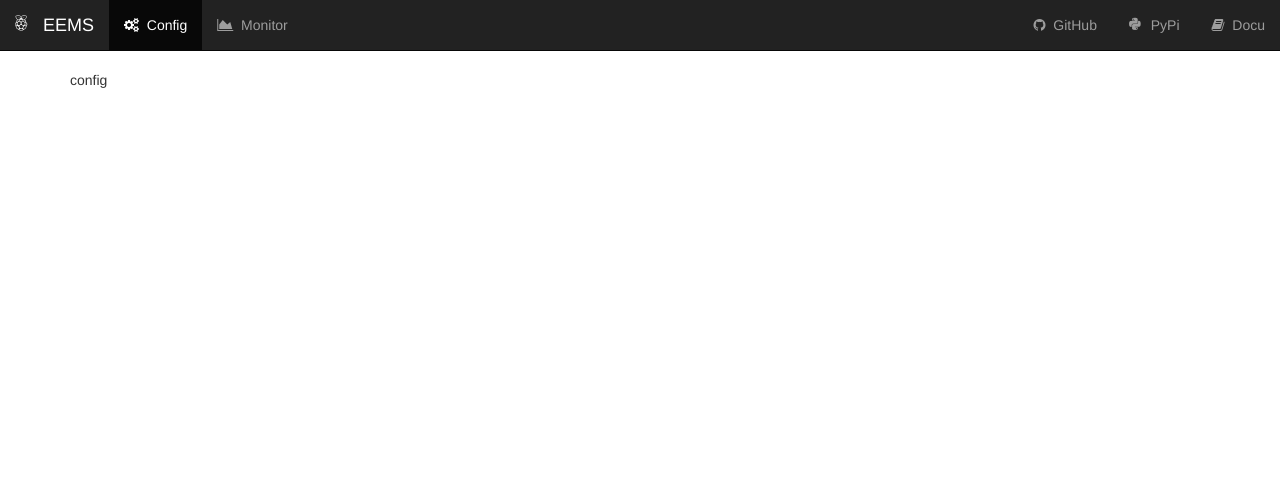
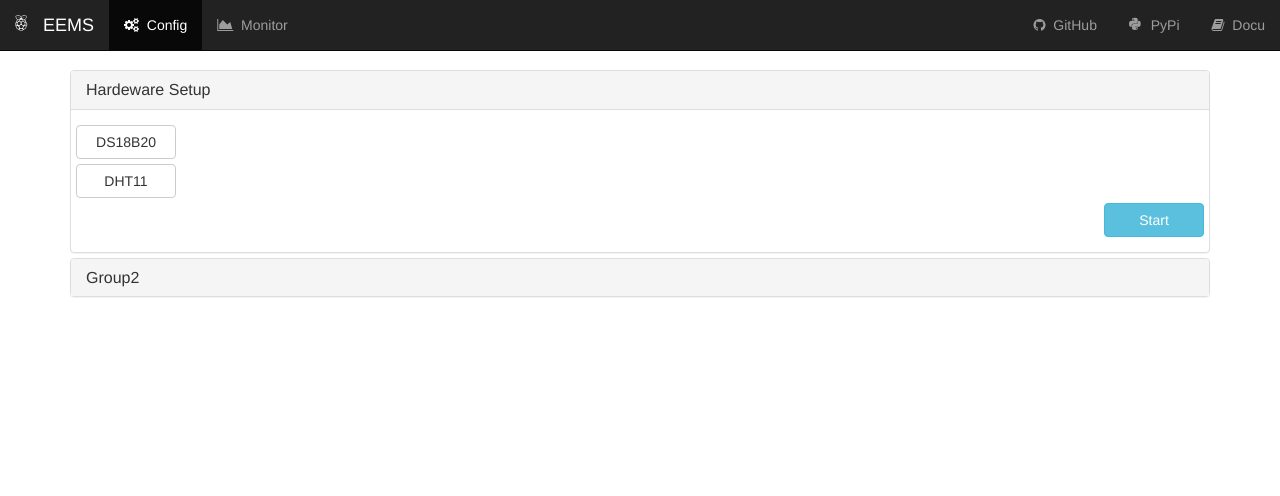
Before and after one commit to enricoba/eems, a Flask app: page /eems/config/ in a window 1280 px wide. Shown: the top 496 px of the page. Run offline with Flask 2, Linux system fonts and the light colour scheme; some libraries are stand-ins or nearby versions.

Commit message:
homepage session

```diff
--- a/eems/server/core.py
+++ b/eems/server/core.py
@@ -11,6 +11,10 @@ from eems import __version__
 
 # context = SSL.Context(SSL.TLSv1_1_METHOD)
 # context.set_options(SSL.OP_NO_SSLv2)
+
+# variables
+flag = False
+
 
 app = Flask(__name__)
 
--- a/eems/server/templates/config.html
+++ b/eems/server/templates/config.html
@@ -1 +1,52 @@
-<p>{{ name }}</p>
+<div class="panel-group" id="accordion">
+    <!--panel_1-->
+    <div class="panel panel-default">
+        <!--heading-->
+        <div class="panel-heading">
+            <h4 class="panel-title">
+                <a data-toggle="collapse" data-parent="#accordion" href="#collapse1">Hardeware Setup</a>
+            </h4>
+        </div>
+        <!--text/body-->
+        <div class="panel-collapse collapse in" id="collapse1">
+            <div class="panel-body">
+                <div class="row" style="padding-bottom: 5px; padding-left: 5px">
+                    <button type="button" onclick="set_btn(this)" style="width: 100px" class="btn btn-default">DS18B20</button>
+                </div>
+                <div class="row" style="padding-bottom: 5px; padding-left: 5px">
+                    <button type="button" onclick="set_btn(this)" style="width: 100px" class="btn btn-default">DHT11</button>
+                </div>
+                <div class="row" style="padding-right: 5px">
+                    <button type="button" style="float:right; width: 100px" class="btn btn-info">Start</button>
+                </div>
+            </div>
+        </div>
+    </div>
+    <!--panel_2-->
+    <div class="panel panel-default">
+        <!--heading-->
+        <div class="panel-heading">
+            <h4 class="panel-title">
+                <a data-toggle="collapse" data-parent="#accordion" href="#collapse2">Group2</a>
+            </h4>
+        </div>
+        <!--text/body-->
+        <div class="panel-collapse collapse" id="collapse2">
+            <div class="panel-body">
+                Unser text in panel 2
+            </div>
+        </div>
+    </div>
+</div>
+
+
+<script>
+    function set_btn(btn) {
+        var status = btn.className;
+        if (status === "btn btn-default") {
+            btn.className = "btn btn-primary";
+        } else {
+            btn.className = "btn btn-default";
+        }
+    }
+</script>
```
Also changed, not shown: eems/server/templates/home.html (line endings or trailing spaces).
